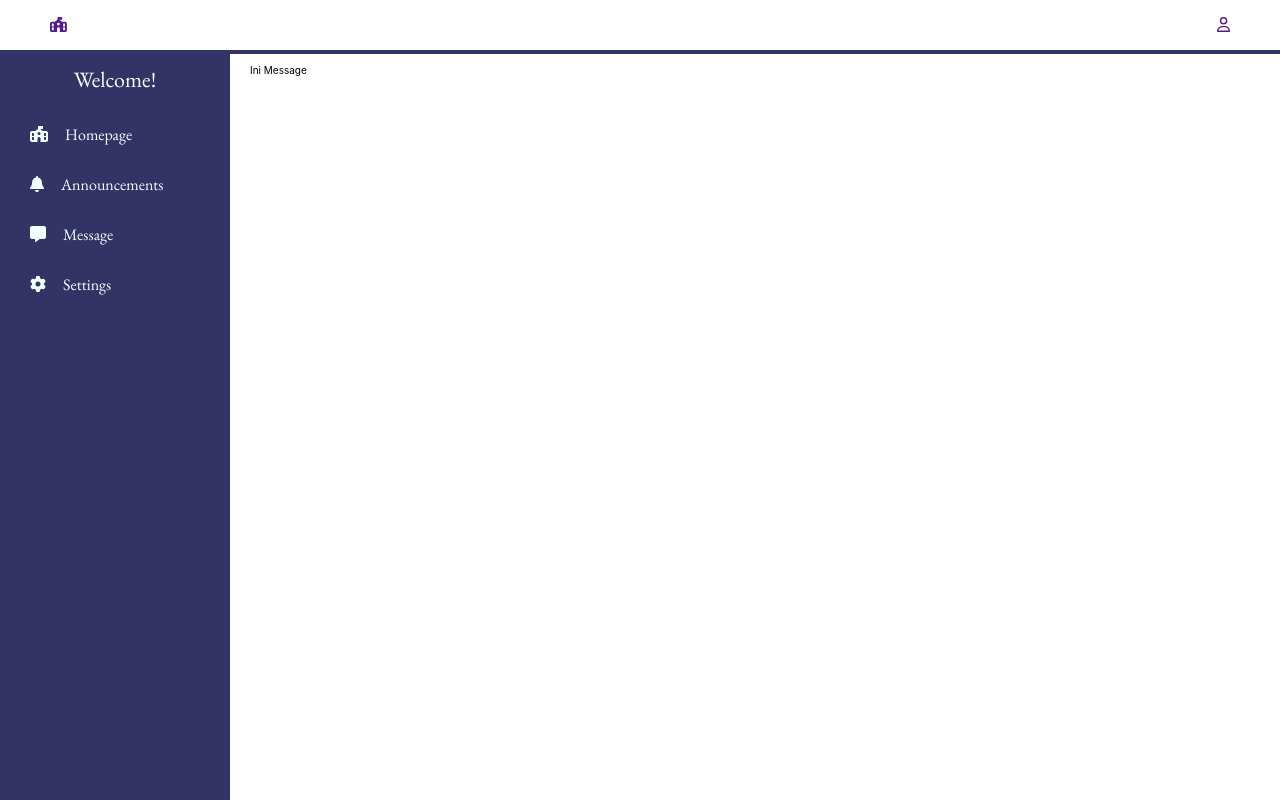
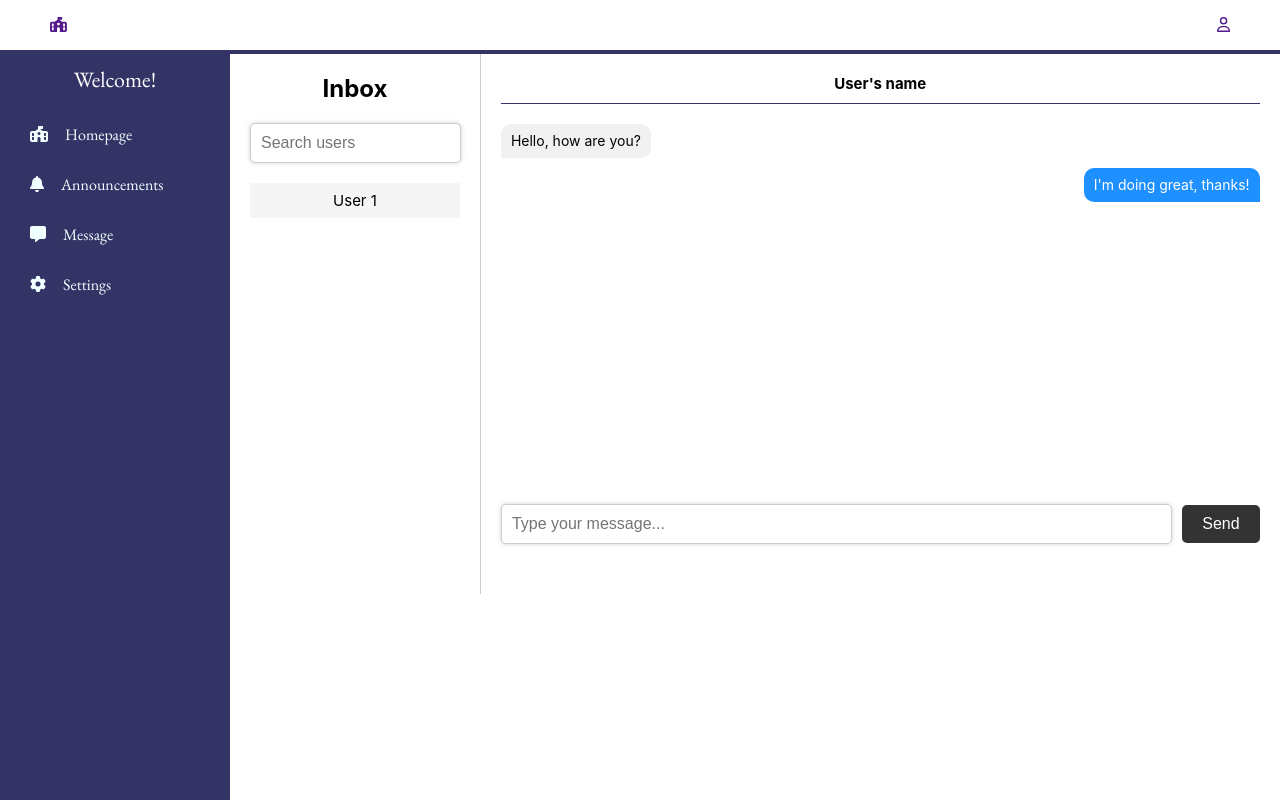
Before and after one commit to Seven-LMS/Seven, a React (Create React App) app: page /MessagePage in a window 1280 px wide. Built offline with nearby package versions, Linux system fonts and the light colour scheme.

Commit message:
partially done with the login page

```diff
--- a/src/App.js
+++ b/src/App.js
@@ -13,6 +13,7 @@ import MessagePage from './page/MessagePage';
 import SettingPage from './page/SettingPage';
 import CoursePickPage from './page/CoursePickPage';
 import ClassPage from './page/ClassPage';
+import LoginPage from './page/LoginPage';
 
 function App() {
   return (
@@ -26,6 +27,7 @@ function App() {
           <Route path='/SettingPage' element={<SettingPage/>} />
           <Route path='/CoursePickPage' element={<CoursePickPage/>} />
           <Route path='/ClassPage' element={<ClassPage/>} />
+          <Route path='/LoginPage' element={<LoginPage/>} />
         </Routes>
       </BrowserRouter>
     </div>
--- a/src/components/Message.js
+++ b/src/components/Message.js
@@ -1,9 +1,41 @@
 import React from "react";
+import "../style/chatstyle.css";
 
 function Message() {
+
+
     return (
         <div className="content">
-            Ini Message
+            <div className="chat-container">
+                <div className="chat-sidebar">
+                    <h2>Inbox</h2>
+                    <div className="search-bar">
+                        <input type="text" id="user-search" placeholder="Search users" />
+                    </div>
+                    <ul className="user-list">
+                        <li className="active">User 1</li>
+                        {/* Users list here */}
+                    </ul>
+                </div>
+                <div className="chat-content">
+                    <div className="chat-header">
+                        <h2>User's name</h2> {/* User's name displayed here */}
+                    </div>
+                    <div className="chat-messages">
+                        {/* Messages will be displayed here */}
+                        <div className="message received">
+                            <div className="message-text">Hello, how are you?</div>
+                        </div>
+                        <div className="message sent">
+                            <div className="message-text">I'm doing great, thanks!</div>
+                        </div>
+                    </div>
+                    <div className="chat-input">
+                        <input type="text" id="message-input" placeholder="Type your message..." />
+                        <button id="send-button">Send</button>
+                    </div>
+                </div>
+            </div>
         </div>
     );
 }
--- /dev/null
+++ b/src/page/LoginPage.js
@@ -0,0 +1,84 @@
+import React, { useState } from 'react';
+import { FontAwesomeIcon } from '@fortawesome/react-fontawesome';
+import { faCheck } from '@fortawesome/free-solid-svg-icons';
+import "../style/loginstyle.css";
+
+function LoginPage() {
+  const [email, setEmail] = useState('');
+  const [emailBlurred, setEmailBlurred] = useState(false);
+  const [password, setPassword] = useState('');
+  const [passwordBlurred, setPasswordBlurred] = useState(false);
+  const [submitted, setSubmitted] = useState(false);
+
+  const validEmail = (email) => {
+    const re = /(.+)@(.+){2,}\.(.+){2,}/;
+    return re.test(email.toLowerCase());
+  };
+
+  const validPassword = (password) => {
+    return password.length >= 8;
+  };
+
+  const handleSubmit = () => {
+    setEmailBlurred(true);
+    setPasswordBlurred(true);
+
+    if (validEmail(email) && validPassword(password)) {
+      setSubmitted(true);
+      // Redirect to HomePage after a successful login
+      window.location.href = 'index.html'; // Replace with the location of your homepage
+    }
+  };
+
+  return (
+    <div className="container mt-5">
+      <div className="row justify-content-center">
+        <div className="col-md-6">
+          <div className="card" style={{ boxShadow: '0px 0px 10px rgba(0,0,0,0.18)' }}>
+            <div className="card-body" id="form1">
+              <div className="form-data" style={{ display: submitted ? 'none' : 'block' }}>
+                <div className="form-group">
+                  <label htmlFor="email">Email or username</label>
+                  <input
+                    autoComplete="off"
+                    type="text"
+                    id="email"
+                    value={email}
+                    onChange={(e) => setEmail(e.target.value)}
+                    className={`form-control ${!validEmail(email) && emailBlurred ? 'is-invalid' : ''}`}
+                    onBlur={() => setEmailBlurred(true)} />
+                  <div className="invalid-feedback">A valid email is required!</div>
+                </div>
+                <div className="form-group">
+                  <label htmlFor="password">Password</label>
+                  <input
+                    autoComplete="off"
+                    type="password"
+                    id="password"
+                    value={password}
+                    onChange={(e) => setPassword(e.target.value)}
+                    className={`form-control ${!validPassword(password) && passwordBlurred ? 'is-invalid' : ''}`}
+                    onBlur={() => setPasswordBlurred(true)} />
+                  <div className="invalid-feedback">Password must be at least 8 characters long!</div>
+                </div>
+                <div className="mb-3">
+                  <button onClick={handleSubmit} className="btn btn-dark btn-block">
+                    Login
+                  </button>
+                </div>
+              </div>
+              <div className="success-data" style={{ display: submitted ? 'block' : 'none' }}>
+                <div className="text-center d-flex flex-column">
+                  <FontAwesomeIcon icon={faCheck} style={{ fontSize: '90px' }} />
+                  <span className="text-center fs-1">You have been logged in Successfully</span>
+                </div>
+              </div>
+            </div>
+          </div>
+        </div>
+      </div>
+    </div>
+  );
+}
+
+export default LoginPage;
--- /dev/null
+++ b/src/style/chatstyle.css
@@ -0,0 +1,162 @@
+.content {
+    padding: 0 0;
+    margin-right: 0px;
+    width: 82%;
+    overflow: hidden;
+}
+
+.chat-container {
+    display: flex;
+    flex-direction: row;
+    height: 100%;
+    width: 100%;
+    min-height: 540px;
+}
+
+.chat-sidebar {
+    width: 20%;
+    background-color: white;
+    padding: 20px;
+}
+
+.chat-sidebar h2 {
+    font-size: 24px;
+    margin-bottom: 20px;
+
+}
+
+.search-bar {
+    margin-bottom: 20px;
+}
+
+.search-bar input {
+    width: 90%;
+    margin-right: 10px;
+    padding: 10px;
+    border: 1px solid #ccc;
+    border-radius: 5px;
+    font-size: 16px;
+    box-shadow: 0px 0px 5px rgba(0, 0, 0, 0.18);
+}
+
+.user-list {
+    list-style: none;
+    height: 100%;
+}
+
+.user-list li {
+    cursor: pointer;
+    padding: 8px;
+    font-size: 15px;
+    transition: background-color 0.2s;
+}
+
+.user-list li.active {
+    background-color: whitesmoke;
+}
+
+.chat-content {
+    display: flex;
+    flex-direction: column;
+    flex: 1;
+    padding: 20px;
+    background-color: #fff;
+    border-left: 1px solid #ccc;
+}
+
+.chat-header {
+    display: flex;
+    justify-content: center;
+    padding-bottom: 10px;
+    margin-bottom: 20px;
+    border-bottom: 1px solid #333366;
+}
+
+.chat-messages {
+    flex: 1;
+    max-height: 70%;
+    overflow-y: auto;
+    margin-bottom: 20px;
+}
+
+.chat-messages:after {
+    content: "";
+    display: table;
+    clear: both;
+}
+
+.message {
+    margin-bottom: 10px;
+    padding: 10px;
+    background-color: #f1f1f1;
+    border-radius: 5px;
+
+}
+
+.message-sender {
+    font-weight: bold;
+    margin-bottom: 5px;
+}
+
+.chat-input {
+    display: flex;
+    align-items: center;
+    justify-content: space-between;
+    padding-top: 10px;
+}
+
+.chat-input input {
+    width: 90%;
+    padding: 10px;
+    border: 1px solid #ccc;
+    border-radius: 5px;
+    font-size: 16px;
+    box-shadow: 0px 0px 5px rgba(0, 0, 0, 0.18);
+}
+
+.chat-input button {
+    margin-left: 10px;
+    padding: 10px 20px;
+    background-color: #333;
+    color: white;
+    border-radius: 5px;
+    border: none;
+    cursor: pointer;
+    font-size: 16px;
+}
+
+.chat-input button:hover {
+    background-color: #555;
+}
+
+/* Updated CSS for chat bubbles */
+.message {
+    display: inline-block;
+    margin-bottom: 10px;
+    max-width: 400px;
+    display: flex;
+    padding: 5px 10px;
+    font-size: 14px;
+    line-height: 24px;
+
+}
+
+.message.received {
+    /* justify-content: flex-start; */
+    border-radius: 10px 10px 10px 0;
+    background-color: #f1f1f1;
+    float: left;
+    clear: both;
+}
+
+.message.sent {
+    /* justify-content: flex-end;
+    align-self: flex-end; */
+    background-color: #1e90ff;
+    color: white;
+    border-radius: 10px 10px 0 10px;
+    background-color: #1e90ff;
+    color: white;
+    float: right;
+    clear: both;
+}
--- /dev/null
+++ b/src/style/loginstyle.css
@@ -0,0 +1,6 @@
+.bxs-badge-check {
+    font-size: 90px;
+}
+.card {
+    box-shadow: 0px 0px 10px rgba(0,0,0,0.18);
+}
```
